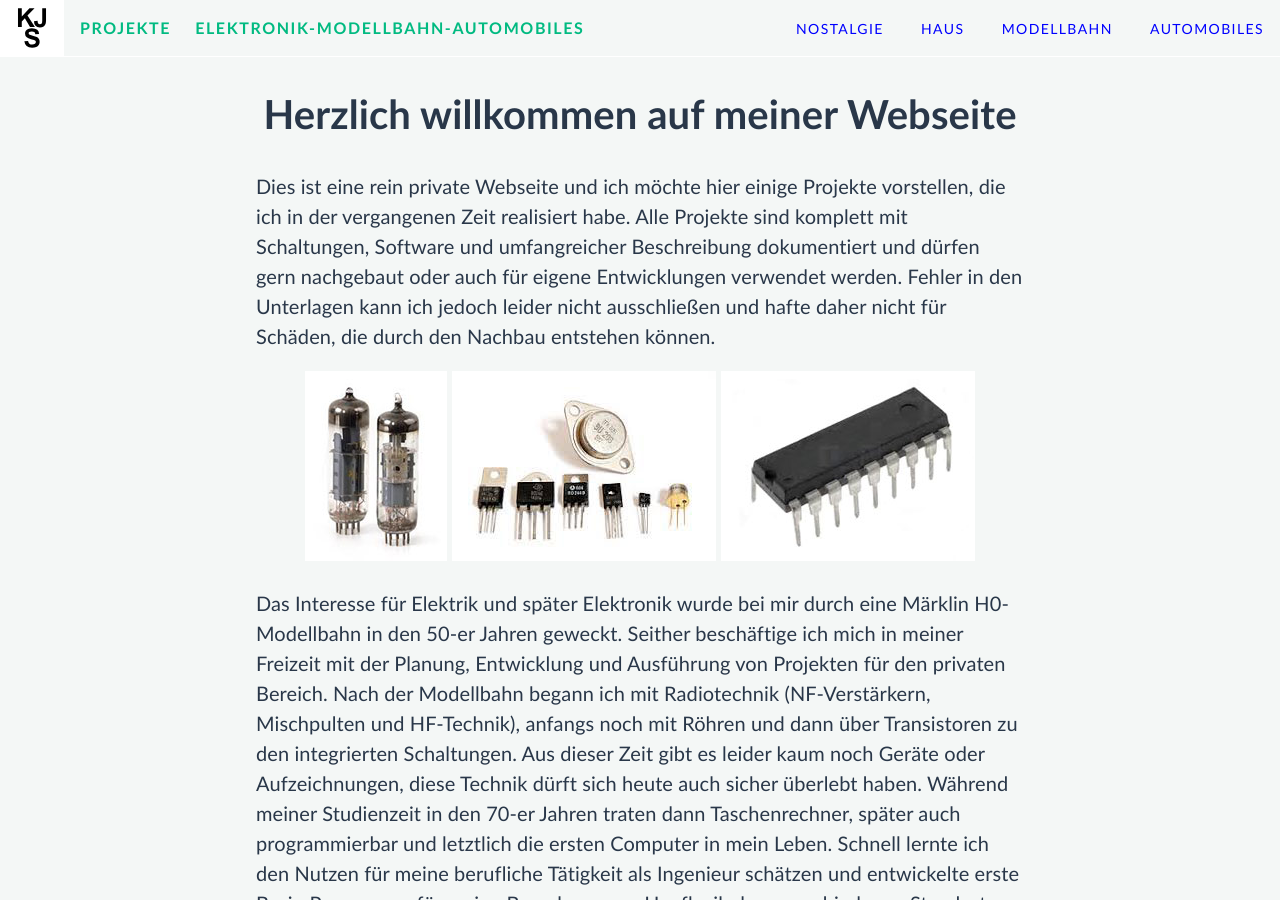
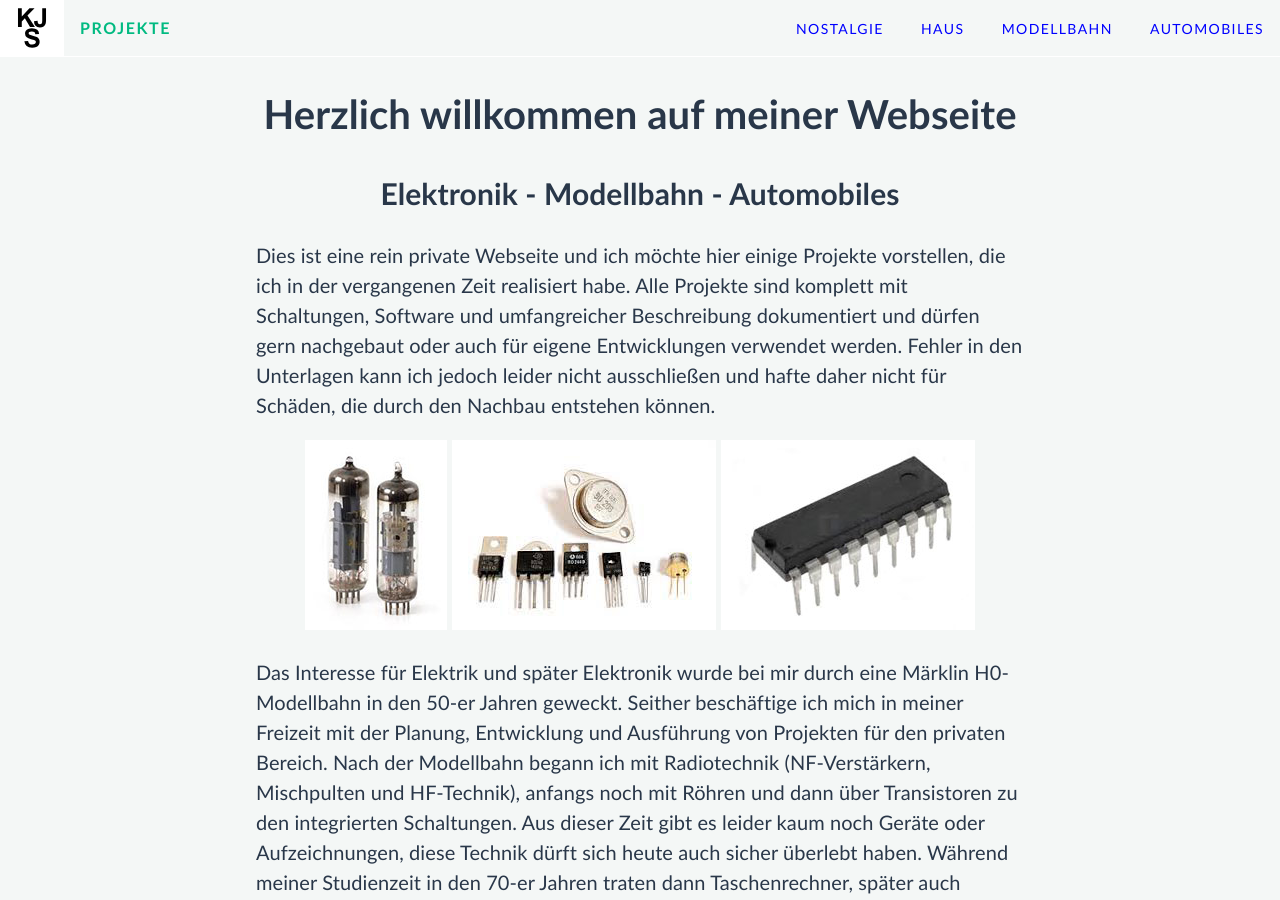
Before and after one commit to karljosefschneider/karljosefschneider.de, a Jekyll site: the page built from index.html, in a window 1280 px wide and 900 px high. Built offline with Jekyll 4.4.1, drawn with Linux system fonts in a browser that asks for light colours.

Commit message:
index update

```diff
--- a/_includes/header.html
+++ b/_includes/header.html
@@ -2,7 +2,6 @@
   <a href="{{ site.baseurl }}/" class="logo">  <!-- zurück auf Homepage -->
     <img class="logo-img" src="{{ site.baseurl }}/img/logo-kjs.svg" alt="KJS Logo" />
     <h1 class="logo-title">Projekte</h1>
-    <h1 class="logo-title">Elektronik-Modellbahn-Automobiles</h1>
   </a>
   <div class="navi-wrapper">
     <button type="button" id="js-trigger-button" class="navi-trigger">
--- a/index.html
+++ b/index.html
@@ -4,6 +4,8 @@ title: Karl-Josef Schneider Startseite
 ---
 
 <h1 align="center">Herzlich willkommen auf meiner Webseite</h1>
+
+<h2 align="center">Elektronik - Modellbahn - Automobiles</h2>
 
 <p class="f4">
   Dies ist eine rein private Webseite und ich möchte hier einige Projekte
```
